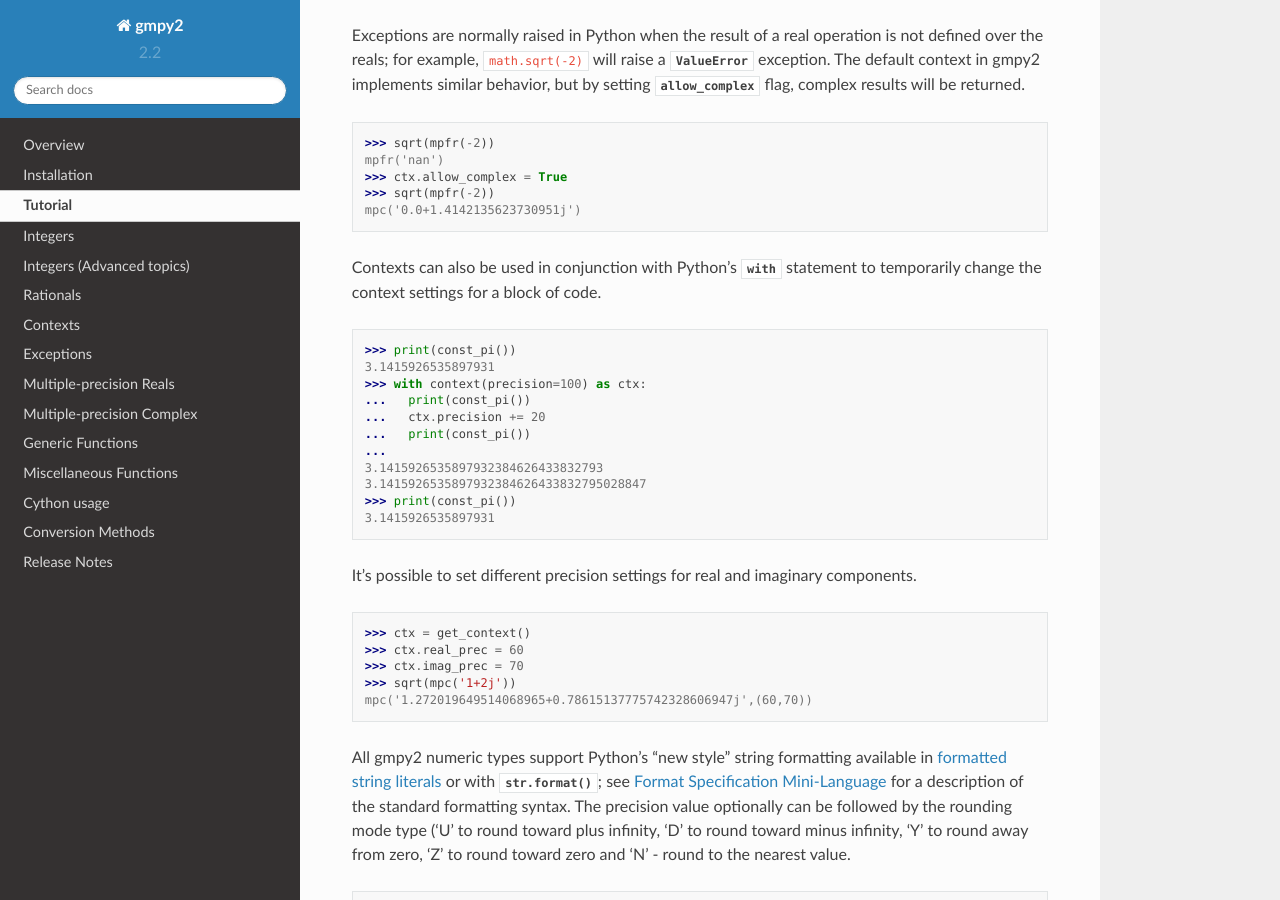
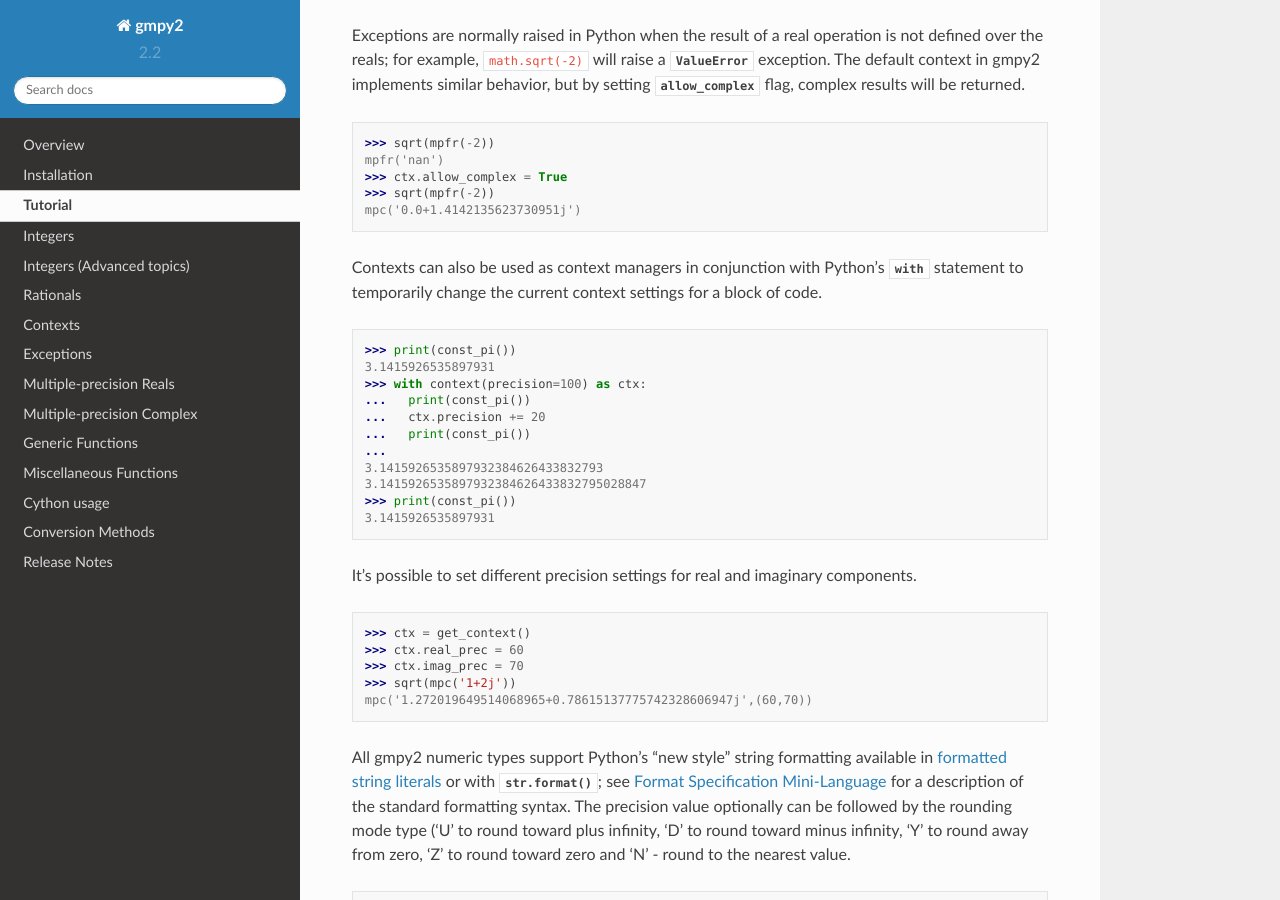
Before and after one commit to aleaxit/gmpy, a Sphinx documentation site: the page built from docs/tutorial.rst, in a window 1280 px wide and 900 px high, scrolled down 1906 px. Built offline with Sphinx 7.4.7 and the Read the Docs theme 2.0.0, drawn with Linux system fonts in a browser that asks for light colours; formulas are drawn with MathJax 3; the version number is read from the project's files by our own code.

Commit message:
Slightly expand tutorial.rst and drop "Contexts and the with statement" section

```diff
--- a/docs/tutorial.rst
+++ b/docs/tutorial.rst
@@ -117,8 +117,9 @@
     >>> sqrt(mpfr(-2))
     mpc('0.0+1.4142135623730951j')
 
-Contexts can also be used in conjunction with Python's :keyword:`with`
-statement to temporarily change the context settings for a block of code.
+Contexts can also be used as context managers in conjunction with Python's
+:keyword:`with` statement to temporarily change the current context settings
+for a block of code.
 
 .. doctest::
 
```
Also changed, not shown: docs/contexts.rst (+0 -31 lines).
